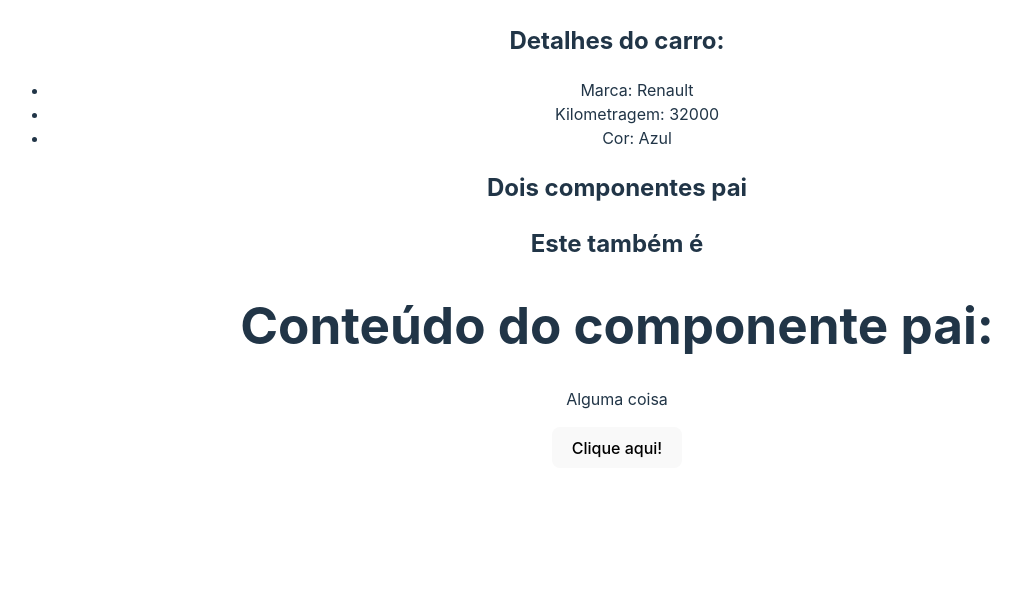
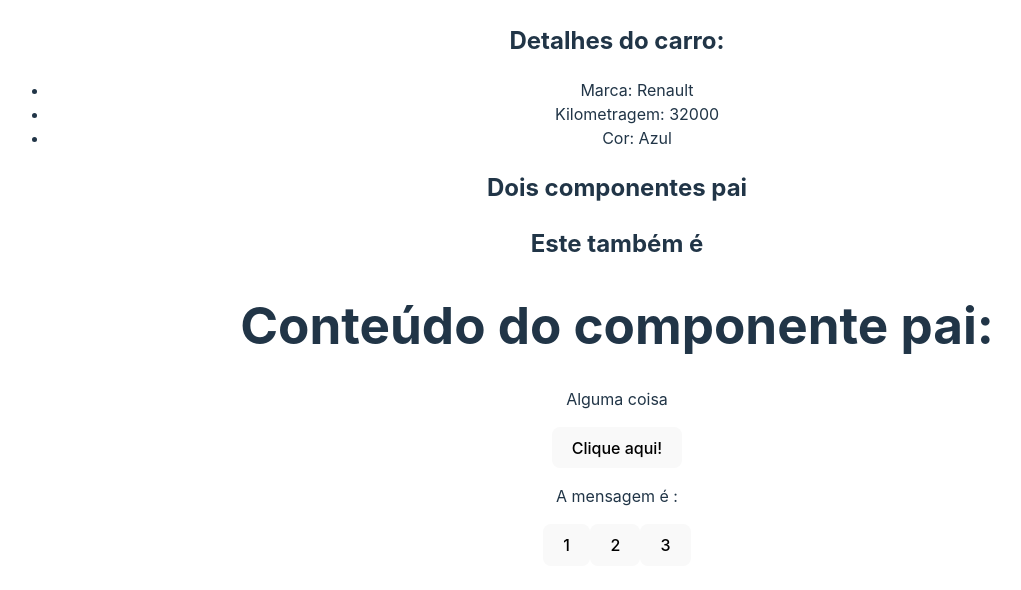
Before and after one commit to RibahDev/Udemy--Front-End, a React (Vite) app in the folder React/Avançando em React/avancando/: page / in a window 1280 px wide. Shown: the part 2507-3097 px from the top of the page, without its empty margins (23-1044 px from the left). Built offline with nearby package versions, Linux system fonts and the light colour scheme.

Commit message:
State lift

```diff
--- a/React/Avançando em React/avancando/src/App.jsx
+++ b/React/Avançando em React/avancando/src/App.jsx
@@ -34,12 +34,25 @@
 // 14 - Função em pro
 import ExecuteFunction from './components/ExecuteFunction';
 
+// 15- State lift
+import Message from './components/Message';
+import { useState } from 'react';
+import ChangeMessage from './components/ChangeMessage';
+
+
 function App() {
 
   // 14- função em props
   function showMessage() {
     console.log("Evento do componente pai")
   }
+
+  // 15 - State lift
+  const [message, setMessage] = useState("");
+
+  const handleMessage = (msg) => {
+    setMessage(msg);
+  };
 
   return (
       <div className='App' style={{paddingBottom: '500px'}}>
@@ -78,6 +91,10 @@
         </Container>
         {/* 14 - Função em prop */}
         <ExecuteFunction myFunction={showMessage}/>
+        {/* 15 - State lift */}
+        <Message msg={message} />
+        <ChangeMessage handleMessage={handleMessage} />
+
       </div>
   )
 }
--- /dev/null
+++ b/React/Avançando em React/avancando/src/components/ChangeMessage.jsx
@@ -0,0 +1,13 @@
+const ChangeMessage = ({handleMessage}) => {
+    const messages = ["Oi", "Olá", "Tudo bem?"]
+
+  return (
+    <div>
+        <button onClick={() => handleMessage(messages[0])}>1</button>
+        <button onClick={() => handleMessage(messages[1])}>2</button>
+        <button onClick={() => handleMessage(messages[2])}>3</button>
+    </div>
+  )
+}
+
+export default ChangeMessage
--- /dev/null
+++ b/React/Avançando em React/avancando/src/components/Message.jsx
@@ -0,0 +1,10 @@
+
+const Message = ({msg}) => {
+  return (
+    <div>
+        <p>A mensagem é : {msg}</p>
+    </div>
+  )
+}
+
+export default Message
```
